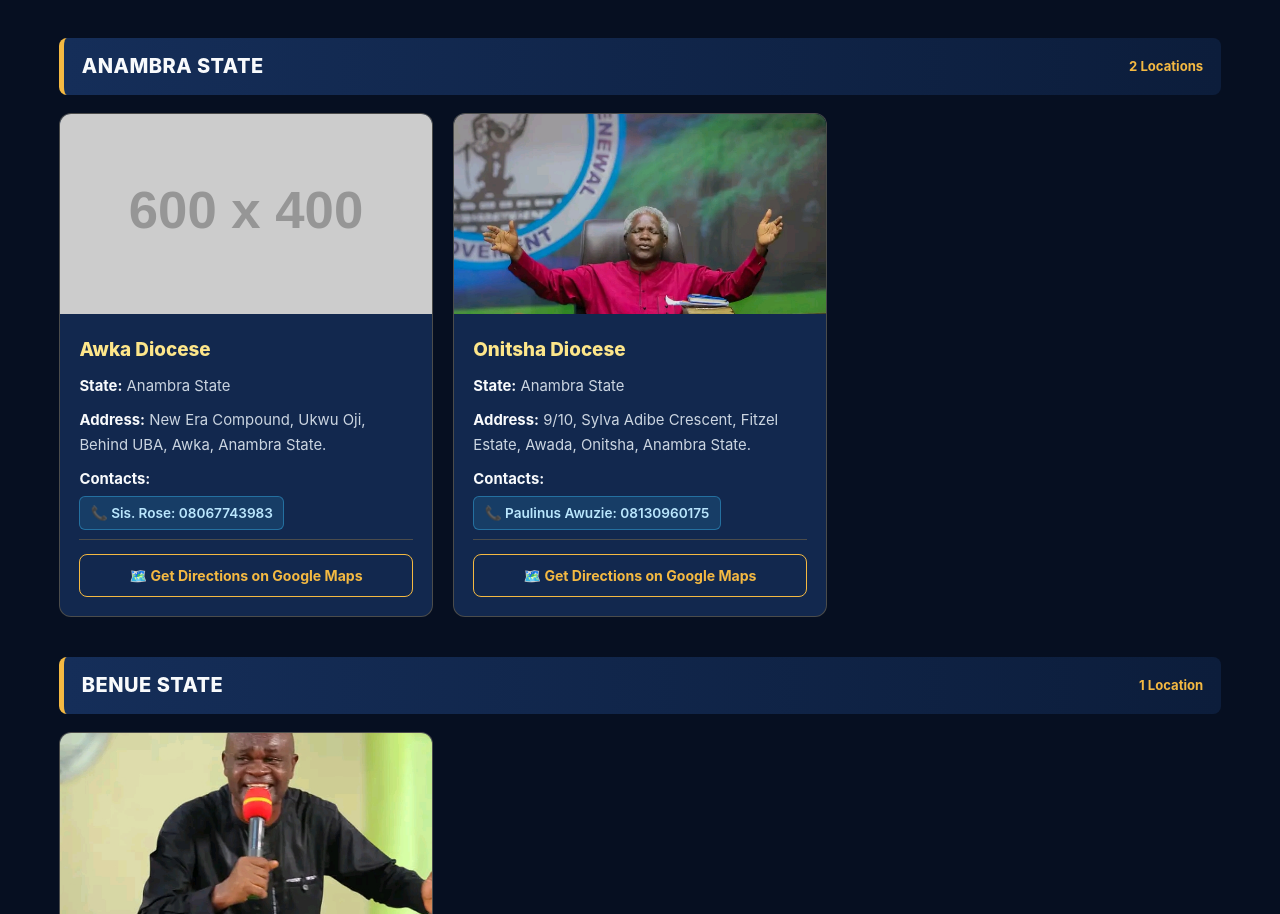
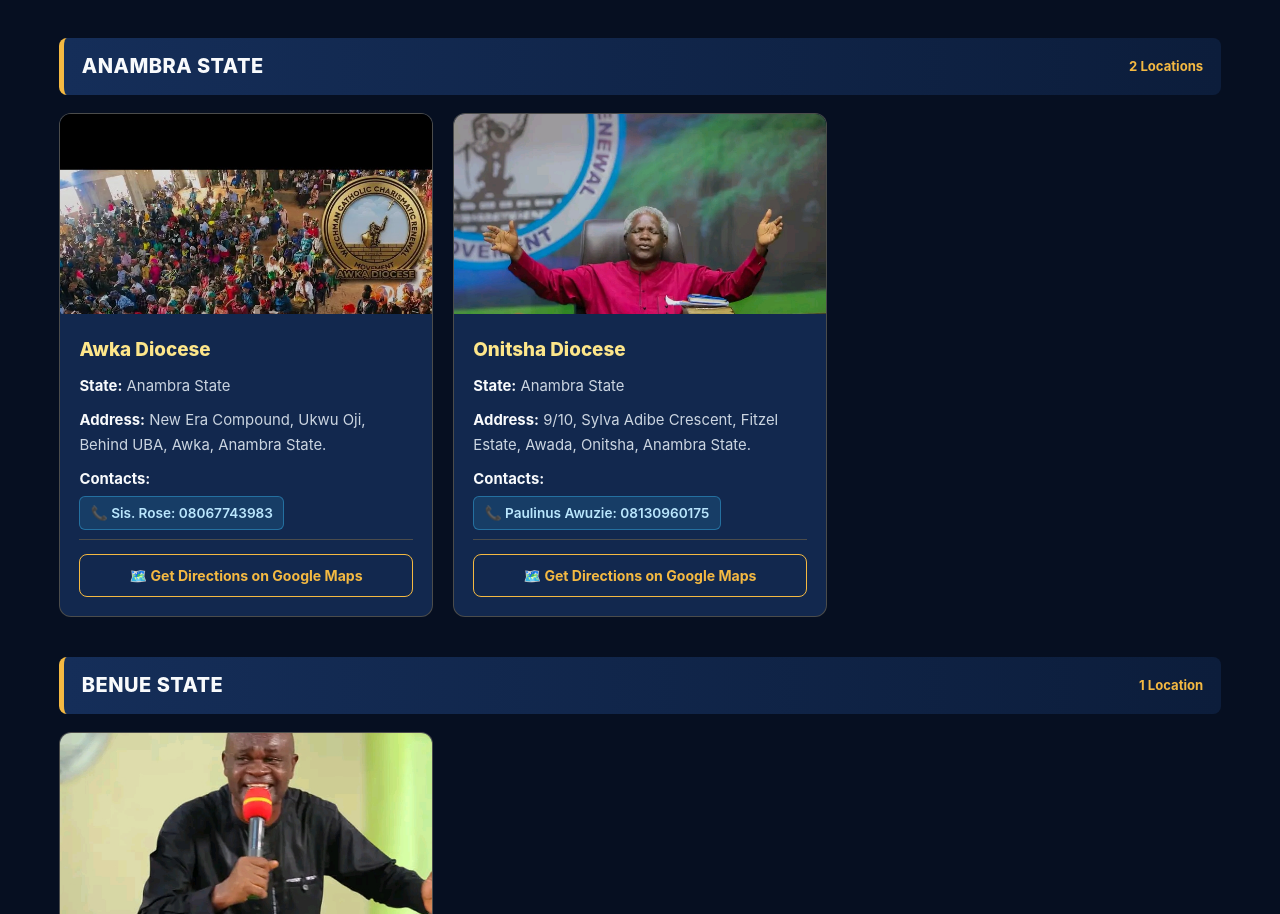
Before and after one commit to watchmanjudahparish/Wccrm-locator-nig-, a plain HTML site: page index.html in a window 1280 px wide. Shown: the part 2749-3663 px from the top of the page. Drawn offline with Linux system fonts and the light colour scheme; placeholder pictures from the web are drawn by us.

Commit message:
Update index.html

```diff
--- a/index.html
+++ b/index.html
@@ -706,7 +706,7 @@
         diocese: "Awka Diocese",
         address: "New Era Compound, Ukwu Oji, Behind UBA, Awka, Anambra State.",
         contacts: [{ name: "Sis. Rose", phone: "08067743983" }],
-        image: "awka (1).jpg",
+        image: "akwa (1).jpg",
         lat: 6.2105,
         lng: 7.0723
       },
```
